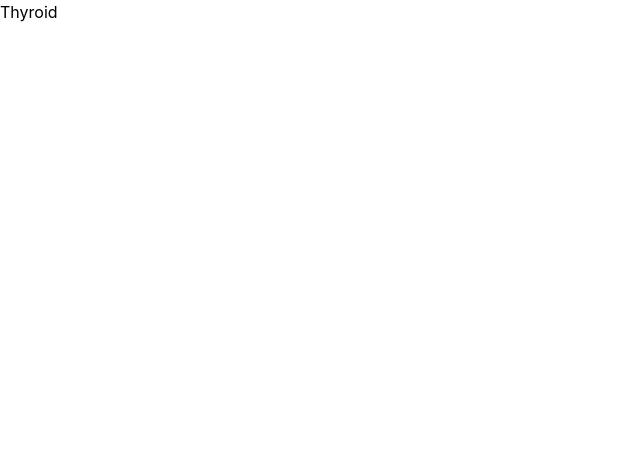
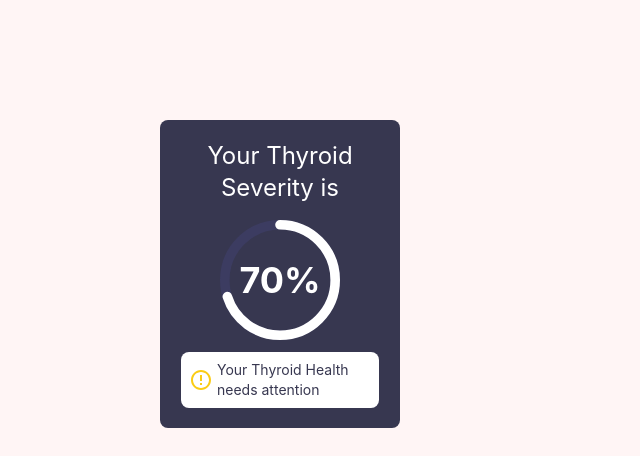
Before and after one commit to laskaramaan/Uvi-health-task, a React (Create React App) app: page / in a window 1280 px wide. Shown: the top 466 px of the page, without its empty margins (0-640 px from the left). Built offline with nearby package versions, Linux system fonts and the light colour scheme.

Commit message:
thyroid right panel

```diff
--- a/src/components/Thyroid.jsx
+++ b/src/components/Thyroid.jsx
@@ -1,8 +1,53 @@
-import React from 'react'
+import React from "react";
+import { CircularProgressbarWithChildren } from "react-circular-progressbar";
+import "react-circular-progressbar/dist/styles.css";
+import "../index.css";
+import ErrorOutlineIcon from '@mui/icons-material/ErrorOutline';
+import healthCoach from "../assets/pic/health.svg";
+import persons from "../assets/pic/persons.svg";
+import height from "../assets/pic/height.svg";
+import weight from "../assets/pic/weight.svg";
+import weighting from "../assets/pic/weighting.svg";
+import dull from "../assets/pic/dull.svg";
+import skin from "../assets/pic/skin.svg";
+import cold from "../assets/pic/cold.svg";
+import { useMediaQuery } from "@mui/material";
 
 function Thyroid() {
+    const matches = useMediaQuery('(max-width:600px)');
   return (
-    <div>Thyroid</div>
+    <div className="w-full bg-[#fff5f5] pt-[120px] pb-7">
+      <div className=" w-11/12 xl:w-9/12 mx-auto flex flex-col md:flex-row gap-2 xl:gap-4 text-[#373750]">
+        {/* Left side thyroid panel */}
+        <div className="w-full p-3 md:w-[240px] bg-[#373750] flex items-center justify-center text-center flex-col gap-4 md:px-2 md:py-4 xl:px-3 xl:py-5 rounded-lg">
+          <h2 className="text-xl md:text-2xl text-white ">Your Thyroid Severity is</h2>
+          <div className="flex md:flex-col items-center gap-3">
+          <div className="w-[120px]">
+            <CircularProgressbarWithChildren
+              value={70}
+              styles={{
+                path: {
+                  stroke: `rgba(255, 255, 255, 70)`,
+                },
+                trail: {
+                  stroke: "rgb(80,80,166,0.2)",
+                },
+              }}
+            >
+              <p className="text-white text-xl md:text-4xl font-bold">70%</p>
+            </CircularProgressbarWithChildren>
+
+            </div>
+            <div className="rounded-lg flex gap-1 bg-white w-11/12 mx-auto p-2 text-start items-center text-sm">
+                <ErrorOutlineIcon className="text-yellow-400"/>
+                <p>Your Thyroid Health needs attention</p>
+          </div>
+          </div>
+        </div>
+
+
+      </div>
+    </div>
   )
 }
 
```
